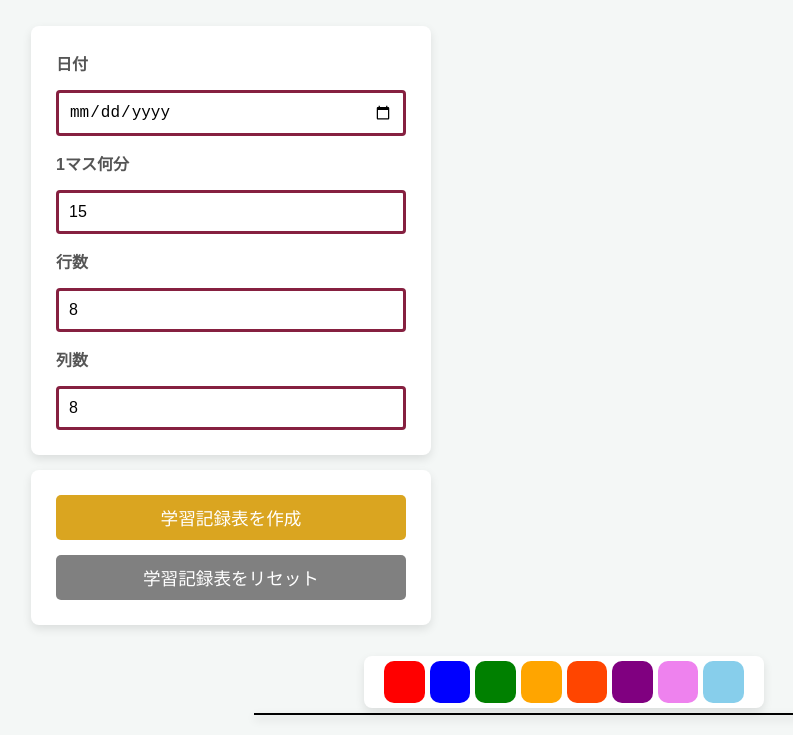
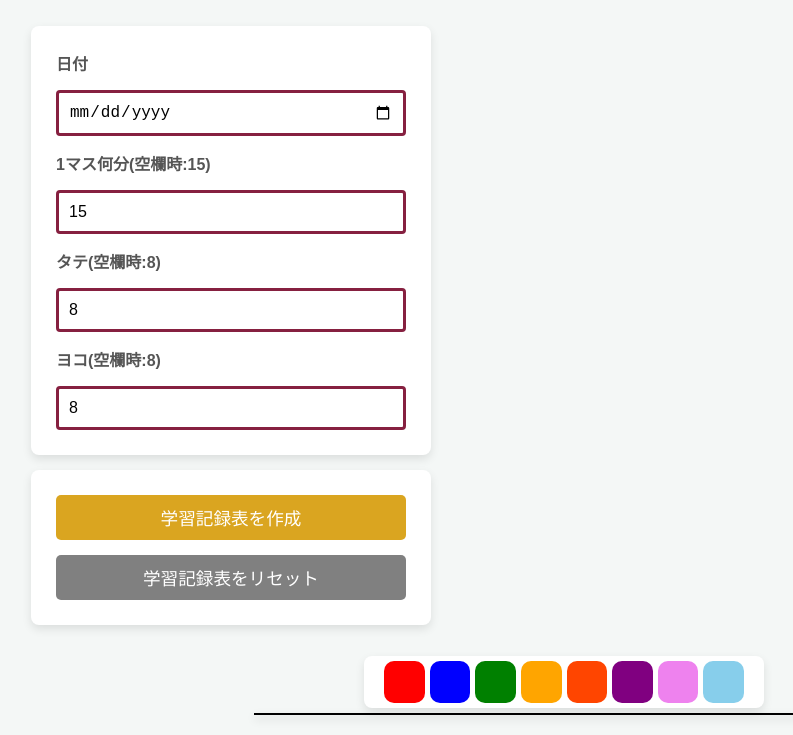
Before and after one commit to Target923/Simple-Reminder, a website: page coloring-learning/index.html in a window 1280 px wide. Shown: the part 107-842 px from the top of the page, without its empty margins (76-869 px from the left). Drawn offline with Linux system fonts and the light colour scheme.

Commit message:
text change

```diff
--- a/coloring-learning/index.html
+++ b/coloring-learning/index.html
@@ -15,13 +15,14 @@
                 <label for="selectDate">日付</label>
                 <input type="date" id="selectDate">
 
-                <label for="minutes">1マス何分</label>
+                <label for="minutes">1マス何分(空欄時:15)</label>
                 <input type="number" id="minutes" min="1" value="15">
 
-                <label for="gridSize-rows">行数</label>
+                <label for="gridSize-rows">タテ(空欄時:8)
+                </label>
                 <input type="number" id="gridSize-rows" min="1" value="8">
 
-                <label for="gridSize-columns">列数</label>
+                <label for="gridSize-columns">ヨコ(空欄時:8)</label>
                 <input type="number" id="gridSize-columns" min="1" value="8">
             </li>
             <li class="form-box">
```
